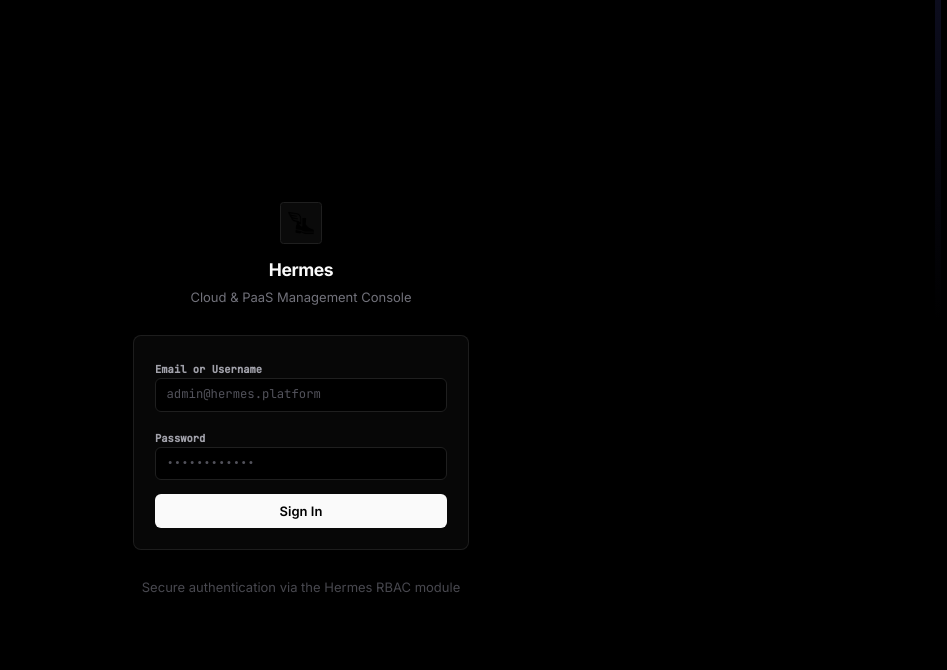
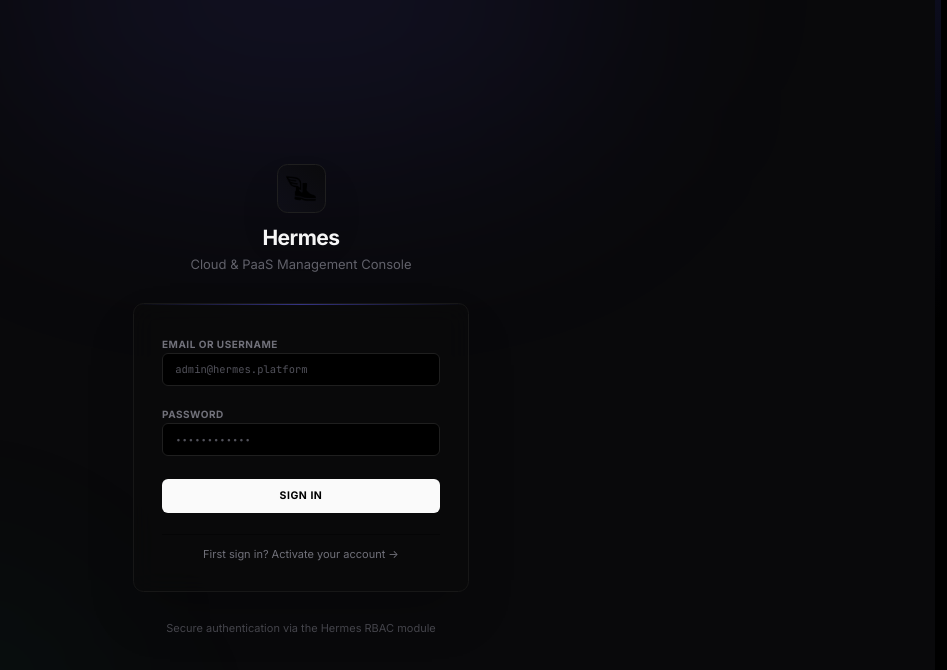
Before and after one commit to FR13ND-ly/Project-Hermes, an Angular app in the folder frontend/: page /auth in a window 1280 px wide. Shown: the top 670 px of the page, without its empty margins (333-1280 px from the left). Built offline with nearby package versions, Linux system fonts and the light colour scheme.

Commit message:
style: align operating status select dropdown and redesign login page to premium look

```diff
--- a/frontend/src/app/pages/auth/auth.html
+++ b/frontend/src/app/pages/auth/auth.html
@@ -1,29 +1,38 @@
-<div class="flex min-h-screen flex-col items-center justify-center bg-zinc-950 px-4 py-12 sm:px-6 lg:px-8 animate-fade-in">
+<div class="flex min-h-screen flex-col items-center justify-center bg-[#09090b] relative overflow-hidden px-4 py-12 sm:px-6 lg:px-8 animate-fade-in font-sans">
+
+  <!-- Ambient background glow blobs -->
+  <div class="absolute top-[-20%] left-[50%] -translate-x-1/2 w-[600px] h-[300px] rounded-full bg-indigo-500/10 blur-[120px] pointer-events-none"></div>
+  <div class="absolute bottom-[-10%] left-[10%] w-[300px] h-[300px] rounded-full bg-emerald-500/5 blur-[100px] pointer-events-none"></div>
 
   <div class="w-full max-w-sm space-y-8 z-10">
 
     <!-- Logo & Title -->
-    <div class="flex flex-col items-center justify-center text-center">
-      <div class="flex items-center justify-center w-12 h-12 rounded border border-zinc-800 bg-zinc-900 shadow-lg overflow-hidden p-2">
-        <img src="/logo.png" class="w-full h-full object-contain" alt="Hermes Logo" />
+    <div class="flex flex-col items-center justify-center text-center space-y-3">
+      <div class="flex items-center justify-center w-14 h-14 rounded-xl border border-zinc-800 bg-zinc-900/80 shadow-2xl overflow-hidden p-2.5 relative">
+        <div class="absolute inset-0 bg-gradient-to-tr from-indigo-500/10 to-transparent opacity-50"></div>
+        <img src="/logo.png" class="w-full h-full object-contain relative z-10" alt="Hermes Logo" />
       </div>
 
-      <h1 class="mt-4 text-xl font-bold tracking-tight text-zinc-50">
-        Hermes
-      </h1>
-      <p class="mt-1.5 text-[13px] text-zinc-500">
-        Cloud & PaaS Management Console
-      </p>
+      <div class="space-y-1">
+        <h1 class="text-2xl font-bold tracking-tight text-zinc-50 font-sans">
+          Hermes
+        </h1>
+        <p class="text-[13px] text-zinc-550 font-sans">
+          Cloud & PaaS Management Console
+        </p>
+      </div>
     </div>
 
-    <!-- Login & Activation Form Card -->
+    <!-- Login Form Card -->
     @if (mode() === 'login') {
-      <div class="card p-6 shadow-xl space-y-6 animate-fade-in">
+      <div class="card p-8 border border-zinc-850 bg-zinc-900/50 backdrop-blur-md shadow-2xl rounded-xl space-y-6 animate-fade-in relative overflow-hidden">
+        <!-- Card top accent line -->
+        <div class="absolute top-0 inset-x-0 h-px bg-gradient-to-r from-transparent via-indigo-500/50 to-transparent"></div>
 
-        <form class="space-y-4" (ngSubmit)="onSubmit()">
+        <form class="space-y-4.5" (ngSubmit)="onSubmit()">
           <!-- Error Message -->
           @if (error()) {
-            <div class="flex items-start gap-2.5 p-3 rounded border border-red-500/20 bg-red-950/20 text-red-400 text-[13px]" role="alert" aria-live="assertive">
+            <div class="flex items-start gap-2.5 p-3 rounded border border-red-500/20 bg-red-950/20 text-red-400 text-[13px] animate-fade-in" role="alert" aria-live="assertive">
               <svg xmlns="http://www.w3.org/2000/svg" fill="none" viewBox="0 0 24 24" stroke-width="1.5" stroke="currentColor" class="w-4 h-4 shrink-0 mt-0.5" aria-hidden="true">
                 <path stroke-linecap="round" stroke-linejoin="round" d="M12 9v3.75m9-.75a9 9 0 11-18 0 9 9 0 0118 0zm-9 3.75h.008v.008H12v-.008z" />
               </svg>
@@ -33,14 +42,14 @@
 
           <!-- Identity Input -->
           <div class="space-y-1.5">
-            <label for="identity" class="text-xs font-semibold text-zinc-400 font-mono">Email or Username</label>
+            <label for="identity" class="text-[10px] font-bold uppercase tracking-wider text-zinc-500 font-sans">Email or Username</label>
             <input
               id="identity"
               name="identity"
               type="text"
               required
               aria-required="true"
-              class="block w-full px-3 py-2 text-sm input font-mono"
+              class="block w-full px-3.5 py-2.5 text-xs input font-mono"
               placeholder="admin@hermes.platform"
               [ngModel]="loginIdentity()"
               (ngModelChange)="loginIdentity.set($event)"
@@ -50,14 +59,14 @@
 
           <!-- Password Input -->
           <div class="space-y-1.5">
-            <label for="password" class="text-xs font-semibold text-zinc-400 font-mono">Password</label>
+            <label for="password" class="text-[10px] font-bold uppercase tracking-wider text-zinc-500 font-sans">Password</label>
             <input
               id="password"
               name="password"
               type="password"
               required
               aria-required="true"
-              class="block w-full px-3 py-2 text-sm input font-mono"
+              class="block w-full px-3.5 py-2.5 text-xs input font-mono"
               placeholder="••••••••••••"
               [ngModel]="password()"
               (ngModelChange)="password.set($event)"
@@ -69,13 +78,13 @@
           <button
             type="submit"
             [disabled]="loading()"
-            class="btn btn-primary w-full py-2.5 font-sans"
+            class="btn btn-primary w-full py-2.5 text-xs font-bold uppercase tracking-wider font-sans mt-2"
           >
             @if (!loading()) {
               <span>Sign In</span>
             } @else {
-              <div class="flex items-center gap-2">
-                <svg class="animate-spin h-4 w-4 text-zinc-950" xmlns="http://www.w3.org/2000/svg" fill="none" viewBox="0 0 24 24" aria-hidden="true">
+              <div class="flex items-center justify-center gap-2">
+                <svg class="animate-spin h-3.5 w-3.5 text-zinc-950 inline" xmlns="http://www.w3.org/2000/svg" fill="none" viewBox="0 0 24 24" aria-hidden="true">
                   <circle class="opacity-25" cx="12" cy="12" r="10" stroke="currentColor" stroke-width="4"></circle>
                   <path class="opacity-75" fill="currentColor" d="M4 12a8 8 0 018-8V0C5.373 0 0 5.373 0 12h4zm2 5.291A7.962 7.962 0 014 12H0c0 3.042 1.135 5.824 3 7.938l3-2.647z"></path>
                 </svg>
@@ -85,45 +94,61 @@
           </button>
         </form>
 
+        <!-- Toggle manually to activation mode -->
+        <div class="text-center pt-2 border-t border-zinc-950/40">
+          <button
+            type="button"
+            (click)="mode.set('activate')"
+            class="text-[11px] text-zinc-500 hover:text-zinc-300 transition-colors cursor-pointer font-sans"
+          >
+            First sign in? Activate your account →
+          </button>
+        </div>
+
       </div>
     } @else {
-      <div class="card p-6 shadow-xl space-y-6 animate-fade-in font-mono text-[13px]">
+      <div class="card p-8 border border-zinc-850 bg-zinc-900/50 backdrop-blur-md shadow-2xl rounded-xl space-y-6 animate-fade-in relative overflow-hidden">
+        <!-- Card top accent line -->
+        <div class="absolute top-0 inset-x-0 h-px bg-gradient-to-r from-transparent via-indigo-500/50 to-transparent"></div>
 
         @if (activationSuccess()) {
-          <div class="space-y-3 py-2 text-center">
-            <div class="text-emerald-450 font-bold uppercase tracking-wider text-xs flex items-center justify-center gap-1.5">
-              <svg xmlns="http://www.w3.org/2000/svg" fill="none" viewBox="0 0 24 24" stroke-width="2.5" stroke="currentColor" class="w-4 h-4 text-emerald-500">
-                <path stroke-linecap="round" stroke-linejoin="round" d="M9 12.75L11.25 15 15 9.75M21 12a9 9 0 11-18 0 9 9 0 0118 0z" />
+          <div class="space-y-3.5 py-4 text-center">
+            <div class="w-12 h-12 rounded-full bg-emerald-500/10 border border-emerald-500/20 text-emerald-400 flex items-center justify-center mx-auto mb-2 animate-bounce">
+              <svg xmlns="http://www.w3.org/2000/svg" fill="none" viewBox="0 0 24 24" stroke-width="2.5" stroke="currentColor" class="w-5 h-5">
+                <path stroke-linecap="round" stroke-linejoin="round" d="M4.5 12.75l6 6 9-13.5" />
               </svg>
-              <span>Account Activated!</span>
             </div>
-            <p class="text-xs text-zinc-500 font-sans leading-normal">
-              Your account has been activated successfully. You'll be redirected to sign in...
+            <h2 class="text-sm font-bold text-zinc-50 font-sans">Account Activated!</h2>
+            <p class="text-xs text-zinc-500 font-sans leading-normal max-w-xs mx-auto">
+              Your password has been updated. Redirecting you to the sign-in form...
             </p>
           </div>
         } @else {
           <form class="space-y-4" (ngSubmit)="onActivateSubmit()">
-            <h2 class="text-xs font-bold text-zinc-50 text-center border-b border-zinc-900 pb-2">Activate New Account</h2>
+            <div class="border-b border-zinc-950/40 pb-3.5 mb-2">
+              <h2 class="text-sm font-bold text-zinc-50 font-sans text-center">Activate Account</h2>
+              <p class="text-[11px] text-zinc-500 text-center mt-1 font-sans">Enter credentials and pick a secure password.</p>
+            </div>
 
             <!-- Error Message -->
             @if (activationError()) {
-              <div class="flex items-start gap-2.5 p-3 rounded border border-red-500/20 bg-red-950/20 text-red-400 text-xs" role="alert">
+              <div class="flex items-start gap-2.5 p-3 rounded border border-red-500/20 bg-red-950/20 text-red-400 text-xs animate-fade-in" role="alert">
                 <svg xmlns="http://www.w3.org/2000/svg" fill="none" viewBox="0 0 24 24" stroke-width="1.5" stroke="currentColor" class="w-4 h-4 shrink-0 mt-0.5" aria-hidden="true">
-                  <path stroke-linecap="round" stroke-linejoin="round" d="M12 9v3.75m9-.75a9 9 0 11-18 0 9 9 0 0118 0zm-9 3.75h.008v.008H12v-.008z" />
+                  <path stroke-linecap="round" stroke-linejoin="round" d="M12 9v3.75m9-.75a9 9 0 1 1-18 0 9 9 0 0 1 18 0Zm-9 3.75h.008v.008H12v-.008Z" />
                 </svg>
-                <span>{{ activationError() }}</span>
+                <span class="font-sans leading-relaxed">{{ activationError() }}</span>
               </div>
             }
 
             <!-- Email Input -->
             <div class="space-y-1.5">
-              <label for="act-email" class="text-xs font-semibold text-zinc-400">Email</label>
+              <label for="act-email" class="text-[10px] font-bold uppercase tracking-wider text-zinc-500 font-sans">Email Address</label>
               <input
                 id="act-email"
                 name="act-email"
                 type="email"
                 required
-                class="block w-full px-3 py-2 input"
+                class="block w-full px-3.5 py-2.5 text-xs input"
                 placeholder="e.g. name@company.com"
                 [ngModel]="activateEmail()"
                 (ngModelChange)="activateEmail.set($event)"
@@ -133,14 +158,14 @@
 
             <!-- Temporary Password Input -->
             <div class="space-y-1.5">
-              <label for="temp-pwd" class="text-xs font-semibold text-zinc-400">Temporary Password</label>
+              <label for="temp-pwd" class="text-[10px] font-bold uppercase tracking-wider text-zinc-500 font-sans">Temporary Password</label>
               <input
                 id="temp-pwd"
                 name="temp-pwd"
                 type="password"
                 required
-                class="block w-full px-3 py-2 input"
-                placeholder="Provided by the admin"
+                class="block w-full px-3.5 py-2.5 text-xs input"
+                placeholder="Temporary password from administrator"
                 [ngModel]="temporaryPassword()"
                 (ngModelChange)="temporaryPassword.set($event)"
                 [disabled]="activationLoading()"
@@ -149,13 +174,13 @@
 
             <!-- New Password Input -->
             <div class="space-y-1.5">
-              <label for="new-pwd" class="text-xs font-semibold text-zinc-400">New Permanent Password</label>
+              <label for="new-pwd" class="text-[10px] font-bold uppercase tracking-wider text-zinc-500 font-sans">New Permanent Password</label>
               <input
                 id="new-pwd"
                 name="new-pwd"
                 type="password"
                 required
-                class="block w-full px-3 py-2 input"
+                class="block w-full px-3.5 py-2.5 text-xs input"
                 placeholder="Min. 6 characters"
                 [ngModel]="newPassword()"
                 (ngModelChange)="newPassword.set($event)"
@@ -165,14 +190,14 @@
 
             <!-- Confirm New Password Input -->
             <div class="space-y-1.5">
-              <label for="confirm-pwd" class="text-xs font-semibold text-zinc-400">Confirm New Password</label>
+              <label for="confirm-pwd" class="text-[10px] font-bold uppercase tracking-wider text-zinc-500 font-sans">Confirm New Password</label>
               <input
                 id="confirm-pwd"
                 name="confirm-pwd"
                 type="password"
                 required
-                class="block w-full px-3 py-2 input"
-                placeholder="Re-enter the password"
+                class="block w-full px-3.5 py-2.5 text-xs input"
+                placeholder="Verify new password"
                 [ngModel]="confirmNewPassword()"
                 (ngModelChange)="confirmNewPassword.set($event)"
                 [disabled]="activationLoading()"
@@ -183,13 +208,13 @@
             <button
               type="submit"
               [disabled]="activationLoading() || !activateEmail() || !temporaryPassword() || !newPassword() || !confirmNewPassword()"
-              class="btn btn-primary w-full py-2.5 font-sans"
+              class="btn btn-primary w-full py-2.5 text-xs font-bold uppercase tracking-wider font-sans mt-2"
             >
               @if (!activationLoading()) {
                 <span>Activate Account</span>
               } @else {
-                <div class="flex items-center gap-2">
-                  <svg class="animate-spin h-4 w-4 text-zinc-950" xmlns="http://www.w3.org/2000/svg" fill="none" viewBox="0 0 24 24">
+                <div class="flex items-center justify-center gap-2">
+                  <svg class="animate-spin h-3.5 w-3.5 text-zinc-950 inline" xmlns="http://www.w3.org/2000/svg" fill="none" viewBox="0 0 24 24">
                     <circle class="opacity-25" cx="12" cy="12" r="10" stroke="currentColor" stroke-width="4"></circle>
                     <path class="opacity-75" fill="currentColor" d="M4 12a8 8 0 018-8V0C5.373 0 0 5.373 0 12h4z"></path>
                   </svg>
@@ -202,7 +227,7 @@
             <button
               type="button"
               (click)="onGoBackToLogin()"
-              class="text-zinc-550 hover:text-zinc-50 transition-colors cursor-pointer text-xs block text-center w-full mt-2 font-mono uppercase tracking-wider font-bold"
+              class="text-zinc-550 hover:text-zinc-300 transition-colors cursor-pointer text-xs block text-center w-full mt-2 font-mono uppercase tracking-wider font-bold"
             >
               Back to Sign In
             </button>
@@ -213,7 +238,7 @@
     }
 
     <!-- Footer Note -->
-    <div class="text-center text-[13px] text-zinc-650">
+    <div class="text-center text-[11px] text-zinc-650 font-sans">
       Secure authentication via the Hermes RBAC module
     </div>
 
--- a/frontend/src/app/pages/projects/pages/details/pages/cron/pages/detail/pages/settings/settings.html
+++ b/frontend/src/app/pages/projects/pages/details/pages/cron/pages/detail/pages/settings/settings.html
@@ -41,7 +41,7 @@
           id="edit-cron-status"
           [ngModel]="parent.editStatus()"
           (ngModelChange)="parent.editStatus.set($event)"
-          class="block w-full px-3 py-2 bg-zinc-955 border border-zinc-850 rounded text-zinc-50 focus:outline-none focus:border-zinc-500 transition-colors font-mono cursor-pointer"
+          class="block w-full px-3 py-2 text-[13px] input cursor-pointer font-mono"
         >
           <option value="active">Active (Automatic periodic run)</option>
           <option value="paused">Paused (Temporarily stopped)</option>
```
